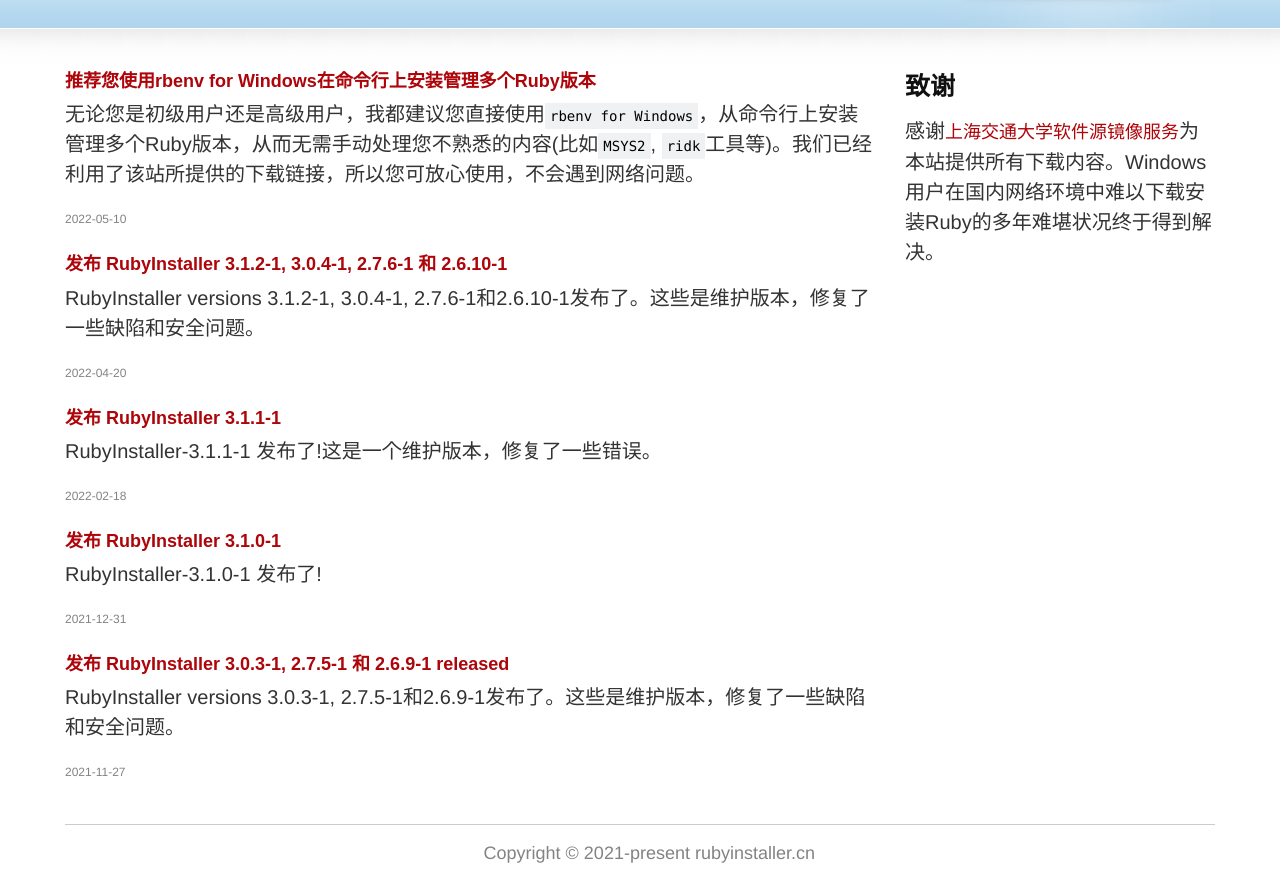
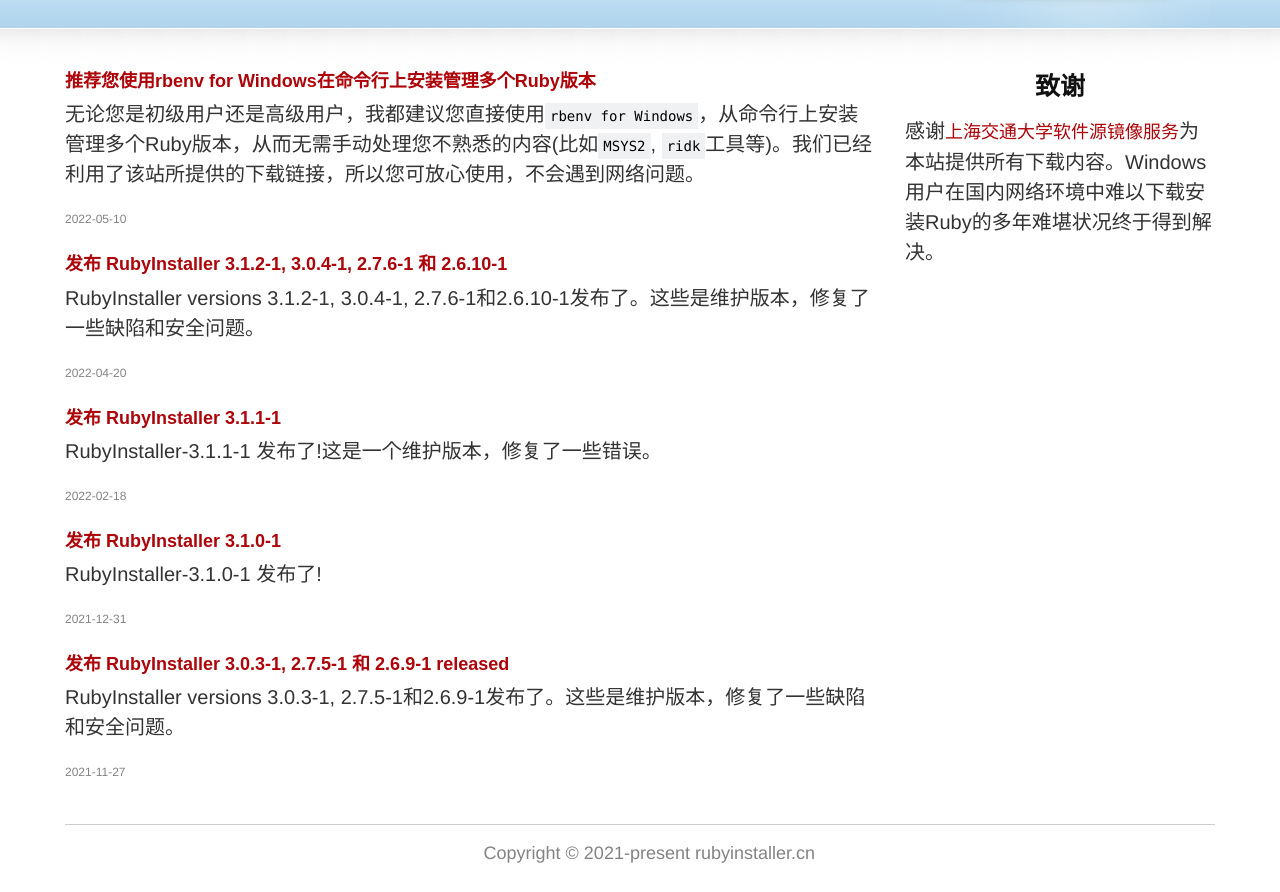
Before and after one commit to ccmywish/RubyInstaller.cn, a Jekyll site: the page built from index.md, in a window 1280 px wide. Shown: the part 320-1212 px from the top of the page. Built offline with Jekyll 4.4.1, drawn with Linux system fonts in a browser that asks for light colours.

Commit message:
thanks center

```diff
--- a/index.md
+++ b/index.md
@@ -6,6 +6,12 @@ layout: home
 title: RubyInstaller for Windows - 国内镜像
 ---
 
+<style>
+  h2 {
+    text-align: center;
+  }
+</style>
+
 ## 致谢
 
 感谢[上海交通大学软件源镜像服务](https://mirrors.sjtug.sjtu.edu.cn/)为本站提供所有下载内容。Windows用户在国内网络环境中难以下载安装Ruby的多年难堪状况终于得到解决。
```
